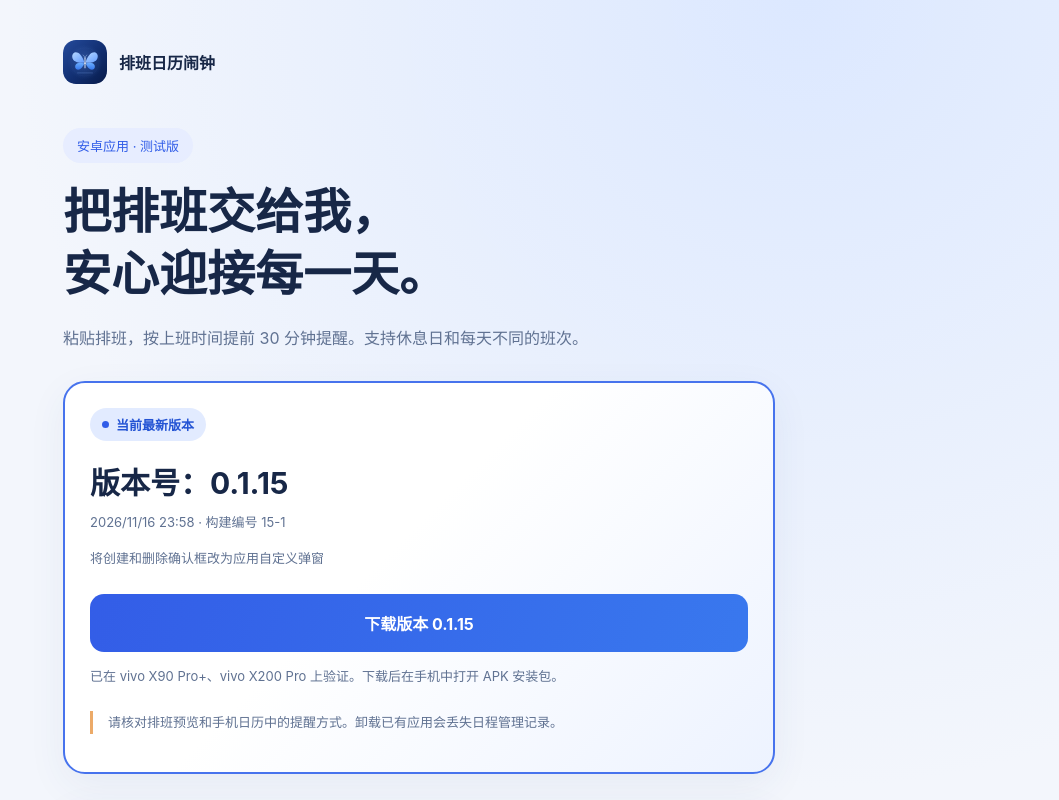
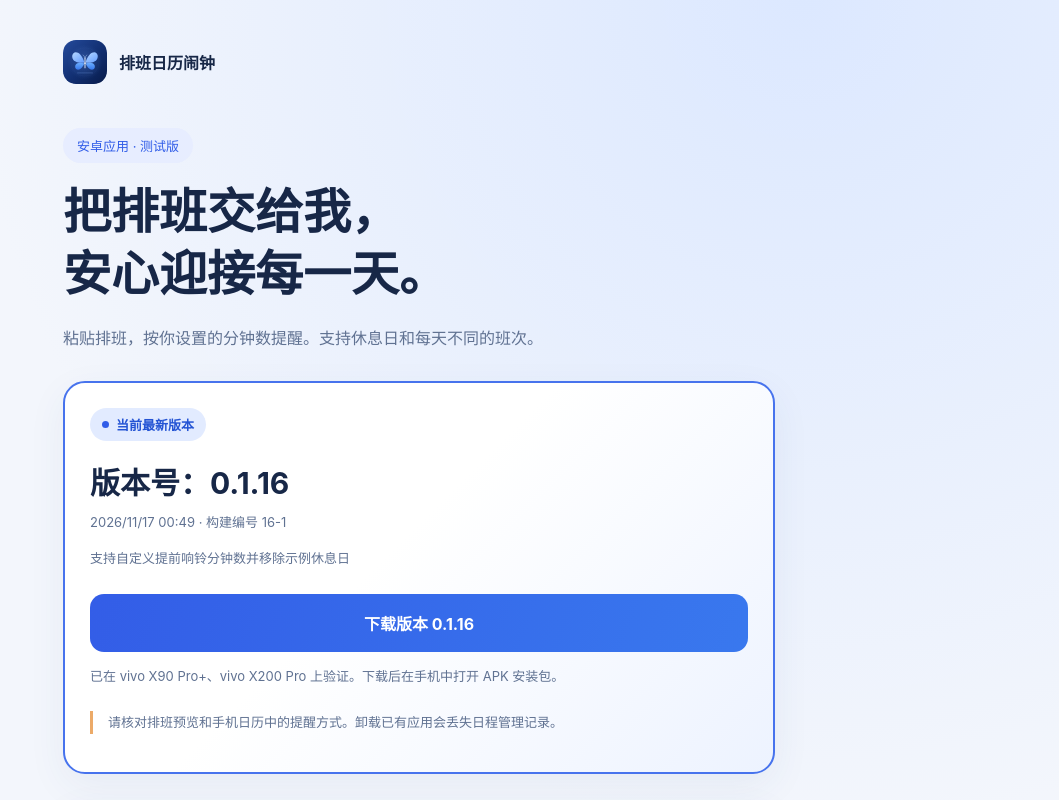
Before and after one commit to laibao101/vivo-alarm-download, a plain HTML site: page index.html in a window 1280 px wide. Shown: the top 800 px of the page, without its empty margins (221-1280 px from the left). Drawn offline with Linux system fonts and the light colour scheme.

Commit message:
Update app download

```diff
--- a/index.html
+++ b/index.html
@@ -11,7 +11,7 @@
 <div class="brand"><img src="icon.svg" alt="">排班日历闹钟</div>
 <div class="tag">安卓应用 · 测试版</div>
 <h1>把排班交给我，<br>安心迎接每一天。</h1>
-<p>粘贴排班，按上班时间提前 30 分钟提醒。支持休息日和每天不同的班次。</p>
+<p>粘贴排班，按你设置的分钟数提醒。支持休息日和每天不同的班次。</p>
 <section class="card current" aria-labelledby="latest-version">
 <span class="badge">当前最新版本</span>
 <h2 id="latest-version">正在获取版本…</h2>
--- a/versions.json
+++ b/versions.json
@@ -1,4 +1,14 @@
 [
+  {
+    "id": "16-1",
+    "label": "构建 16-1",
+    "date": "2026-11-16T16:49:38+00:00",
+    "description": "支持自定义提前响铃分钟数并移除示例休息日",
+    "commit": "f59b54f",
+    "url": "versions/build-16-1.apk",
+    "versionName": "0.1.16",
+    "versionCode": "16"
+  },
   {
     "id": "15-1",
     "label": "构建 15-1",
```
Also changed, not shown: 2 other files.
